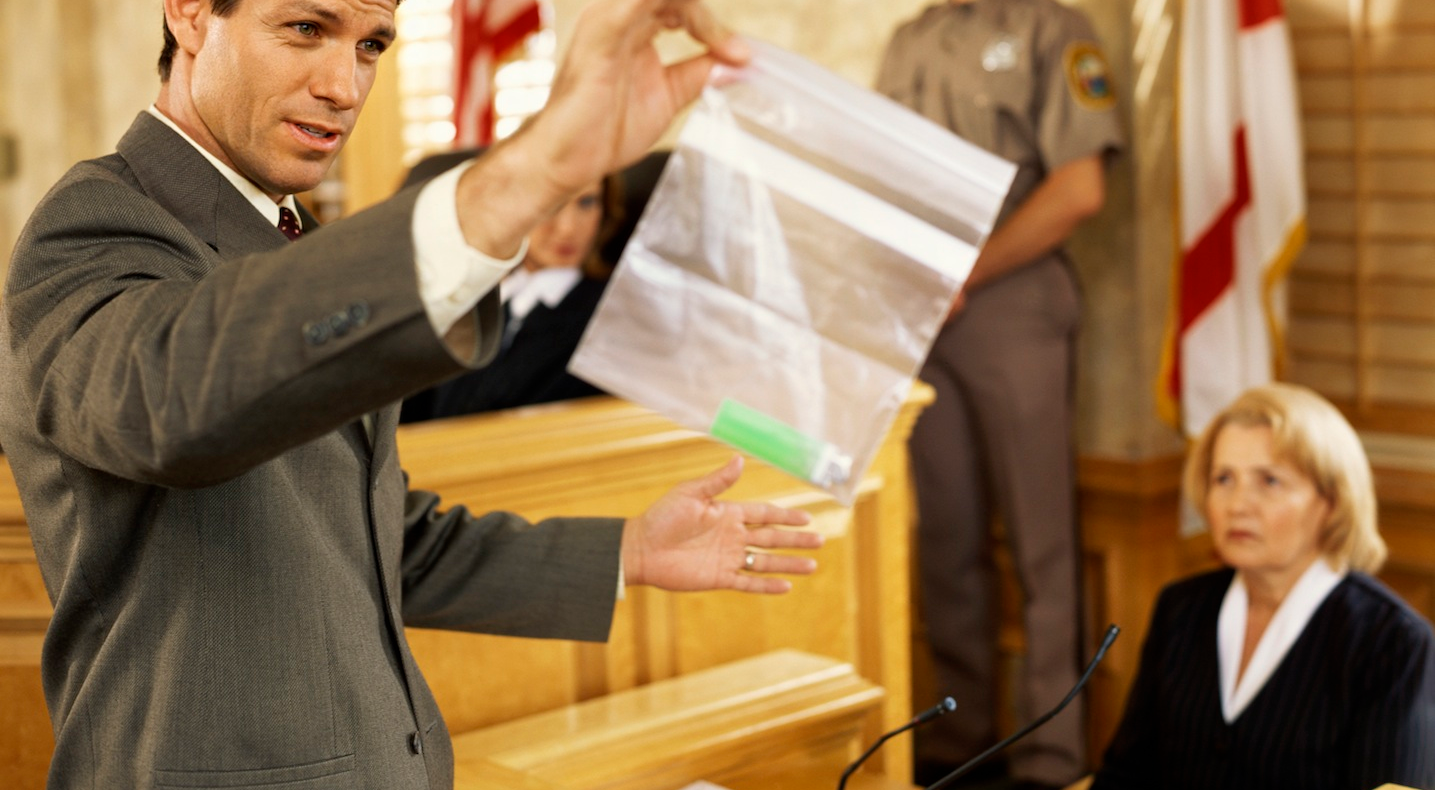
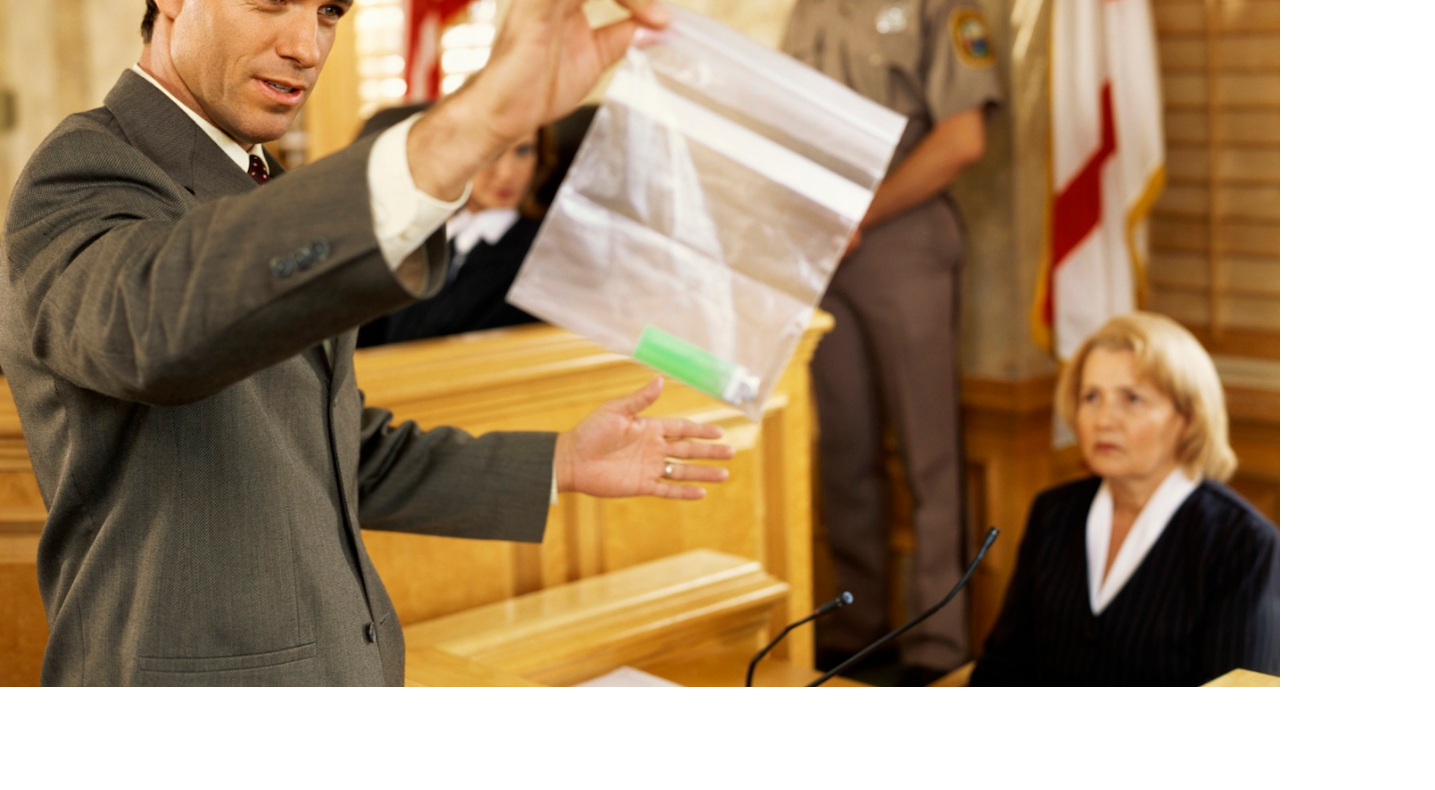
Before and after one commit to dwschrashun/maybedotlawyer, a website: page server/index.html in a window 1280 px wide. Shown: the part 276-1066 px from the top of the page, 1435 px wide, since content can reach past the window. After the commit the page ends 963 px from the top, so only its background shows below. Drawn offline with nearby package versions, Linux system fonts and the light colour scheme; some packages are replaced by stand-ins of ours; files that its build step writes are made by us from their sources; files whose address does not match are found by name.

Commit message:
minor css change

```diff
--- a/client/pre-build/home/home.scss
+++ b/client/pre-build/home/home.scss
@@ -9,6 +9,6 @@
 	z-index: 1;
 }
 
-#home-image {
+#home-img {
 	width: 100%;
 }
```
